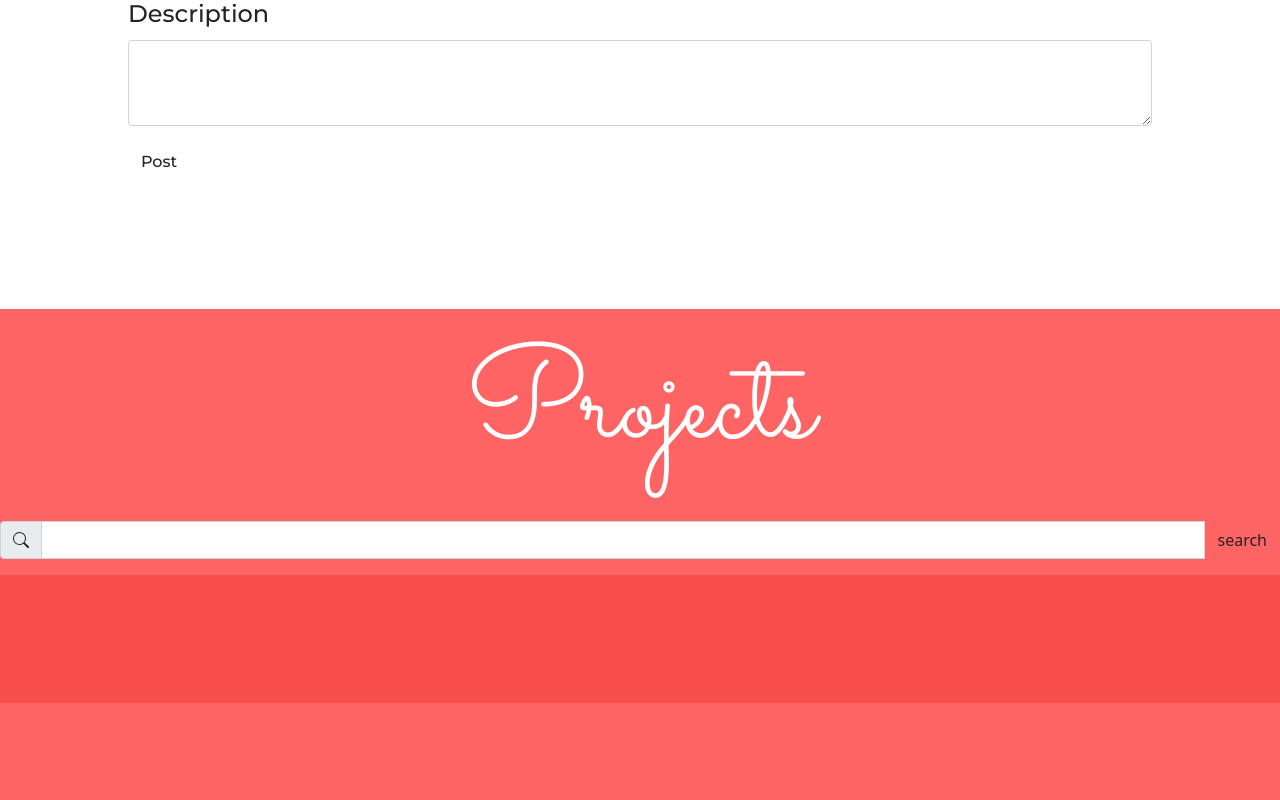
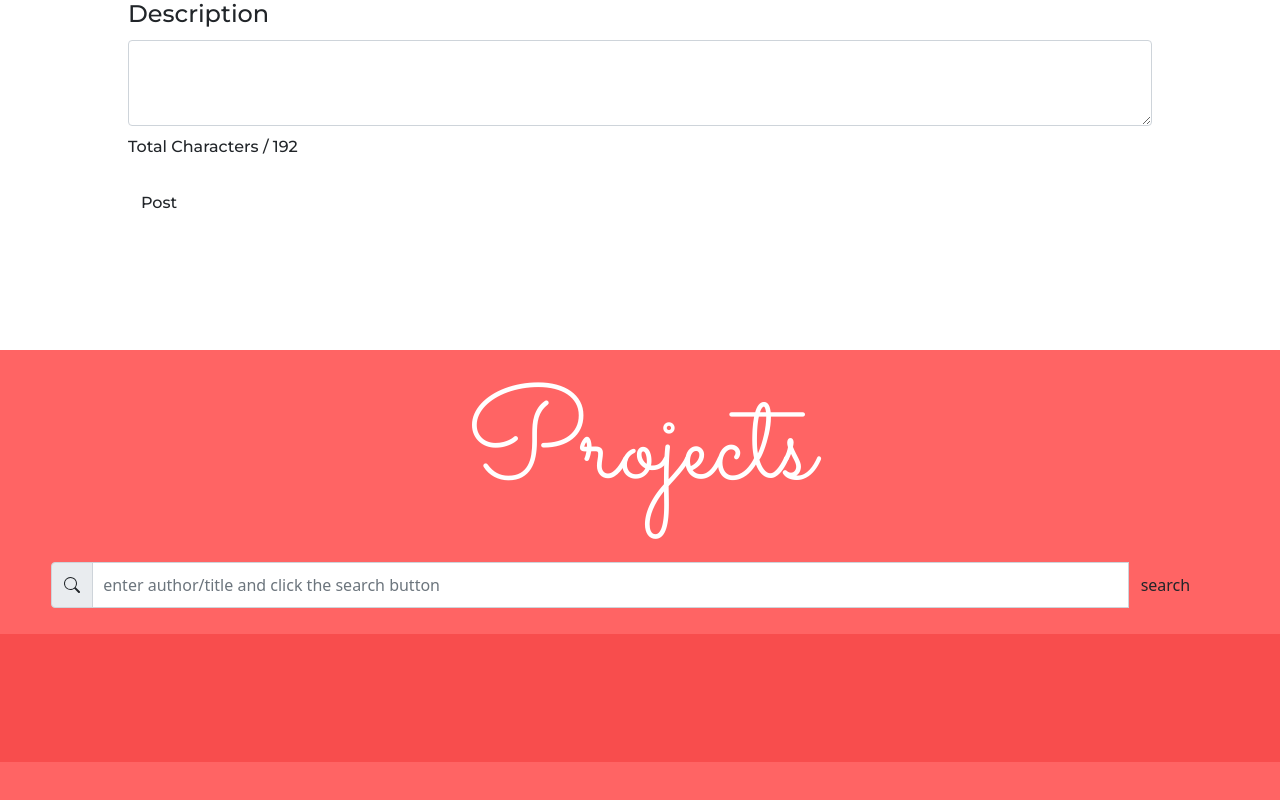
Before and after one commit to dragonmaster101/acsciencewebsite, a React (Create React App) app: page / in a window 1280 px wide. Shown: the part 426-1226 px from the top of the page. Built offline with nearby package versions, Linux system fonts and the light colour scheme; no server answers.

Commit message:
Search Bar is hooked up to the api and works completely;Loading icons shows when it is fetching results. There is a message for queries with nil results

```diff
--- a/package.json
+++ b/package.json
@@ -11,6 +11,7 @@
     "react-bootstrap": "^2.1.2",
     "react-dom": "^17.0.2",
     "react-icons": "^4.3.1",
+    "react-loading": "^2.0.3",
     "react-player": "^2.9.0",
     "react-router-dom": "^6.2.1",
     "react-scripts": "^5.0.0",
--- a/src/components/post/createPost.js
+++ b/src/components/post/createPost.js
@@ -42,7 +42,8 @@ export default function CreatePost(props) {
 
                 <Form.Group className="mb-3" controlId="exampleForm.ControlTextarea1">
                     <Form.Label>Description</Form.Label>
-                    <Form.Control as="textarea" rows={3} maxLength={32}/>
+                    <Form.Control as="textarea" rows={3} maxLength={32 * 6} onChange={e => setDescription(e.target.value)}/>
+                    <Form.Label style={{fontSize: "medium"}}>Total Characters   {description.length} / {32 * 6}</Form.Label>
                 </Form.Group>
 
                 <Button variant="flat" className="createPost-btn">
--- a/src/components/post/post.css
+++ b/src/components/post/post.css
@@ -47,6 +47,14 @@
     padding-bottom: 2%;
 }
 
+.posts-Search {
+    width: 40%;
+}
+
+.posts-SearchBar {
+    font-size: xx-large;
+    color: white;
+}
 
 .posts-Body {
     padding-top: 1%;
--- a/src/components/post/posts.js
+++ b/src/components/post/posts.js
@@ -1,3 +1,4 @@
+import ReactLoading from "react-loading";
 import {useState , useEffect} from "react"
 
 import { Post } from "./post"
@@ -35,21 +36,63 @@ function printPost(post) {
 
 export default function Posts(props){
     const [postsData , setPostsData] = useState(false);
+    const [query , setQuery] = useState(false);
+    let [searchForm , setSearchForm] = useState(false);
 
     useEffect(() => {
         getPosts("http://localhost:8080" , setPostsData);
     }, []);
 
+    searchForm = (
+        <FormControl
+                aria-label="Default"
+                aria-describedby="inputGroup-sizing-default"
+                style={{padding: 10}}
+                placeholder="enter author/title and click the search button"
+                onChange={e => setQuery(e.target.value)}
+                />
+    );
+
     return (
         <div className="posts-Header">
             <h1 className="posts-Title">Projects</h1>
-            <InputGroup className="mb-3">
+            <InputGroup className="posts-Search" style={{width: "90%" , marginLeft: "4%" , marginBottom: "2%"}}>
                 <InputGroup.Text id="inputGroup-sizing-default"><BsSearch /></InputGroup.Text>
-                <FormControl
-                aria-label="Default"
-                aria-describedby="inputGroup-sizing-default"
-                />
-                <Button variant="flat">search</Button>
+
+                {searchForm}
+
+
+                <Button variant="flat" onClick={() => {
+                    setPostsData(<ReactLoading
+                        type={"spin"} color={"white"} height={'10%'} width={'10%'} />)
+
+                    fetch("http://localhost:8080/post/query/" + query , {
+                        method: 'GET',
+                        headers: {
+                            accept: 'application/json',
+                        },
+                    }).then(resp => {
+                        console.log(resp)
+                        if (resp.status === 669) {
+                            setPostsData(<h1 style={{color: "white"}}>No Matching Results</h1>)
+                            return;
+                        }
+                        resp.json().then(val => {
+                            let results = []
+                            for (let i=0;i < val.length;i++) {
+                                results.push((
+                                    <Col mg="auto">
+                                        <Post data={val[i]} card={true}/>
+                                    </Col>
+                                ))
+                            }
+                            setPostsData(results);
+                        })
+                    }).catch(err => alert(err))
+
+                }}>search</Button>
+
+
             </InputGroup>
             <div className="posts-Body">
                 <Container fluid className="posts-Container">
```
Also changed, not shown: 1 other file (tests, documents, lock files or other folders).
